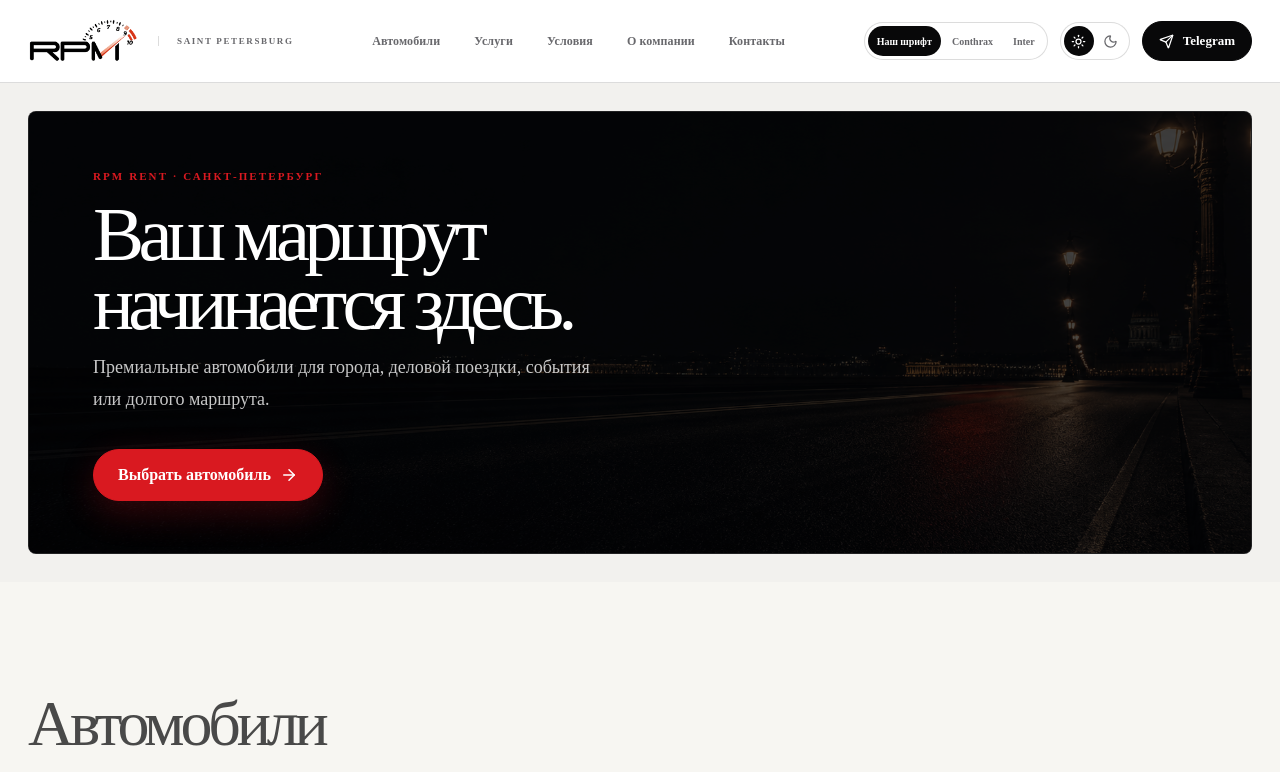
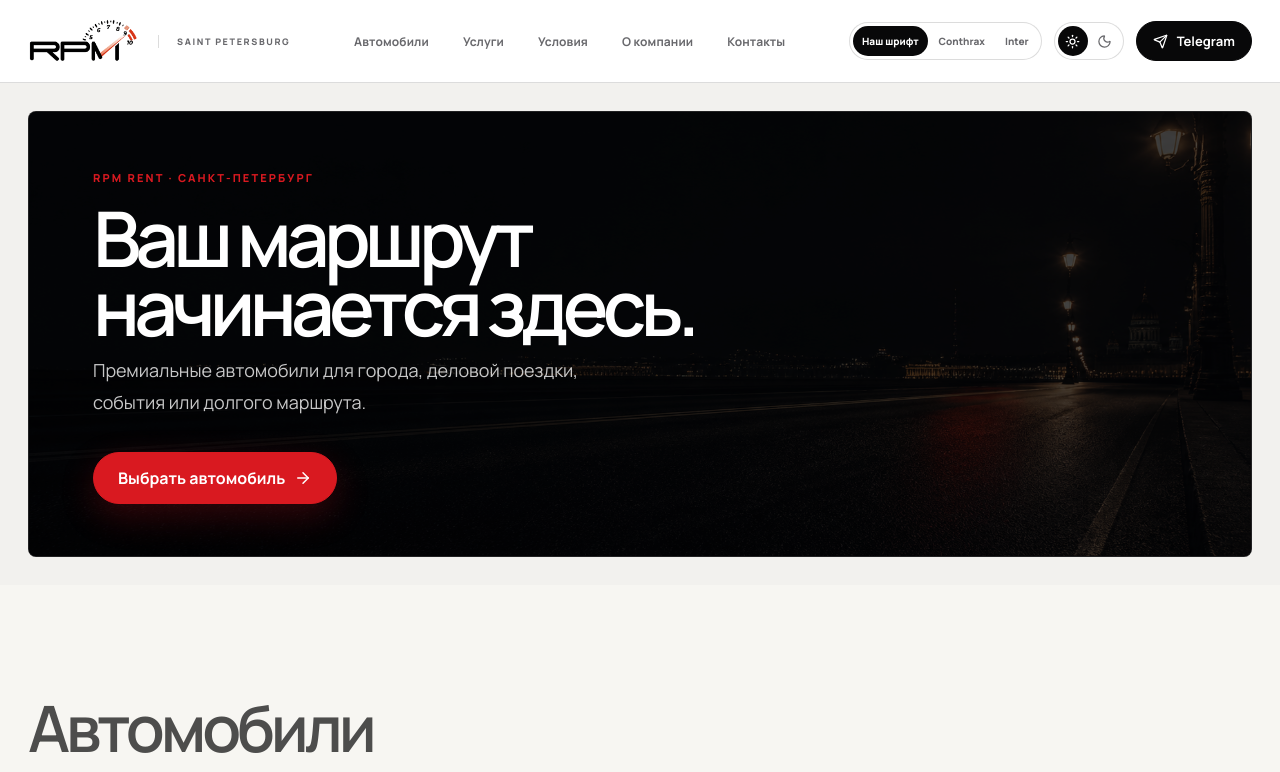
Before and after one commit to meriodasuu/rpm-rent, a Next.js app: page / in a window 1280 px wide. Shown: the top 772 px of the page. Built offline with nearby package versions, Linux system fonts and the light colour scheme; no server answers.

Commit message:
fix: apply font preview token at document root

```diff
--- a/src/app/layout.tsx
+++ b/src/app/layout.tsx
@@ -42,9 +42,9 @@ export const metadata: Metadata = {
 
 export default function RootLayout({ children }: Readonly<{ children: React.ReactNode }>) {
   return (
-    <html lang="ru" data-scroll-behavior="smooth" suppressHydrationWarning>
+    <html lang="ru" data-scroll-behavior="smooth" className={manrope.variable} suppressHydrationWarning>
       <head><ThemeInitScript /><script dangerouslySetInnerHTML={{ __html: fontPreviewInitCode }} /></head>
-      <body className={manrope.variable}>
+      <body>
         <SiteChrome header={<Header />} footer={<Footer />}>{children}</SiteChrome>
         <Analytics />
         <ExperienceAnalytics />
```
Also changed, not shown: 1 other file (tests, documents, lock files or other folders).
